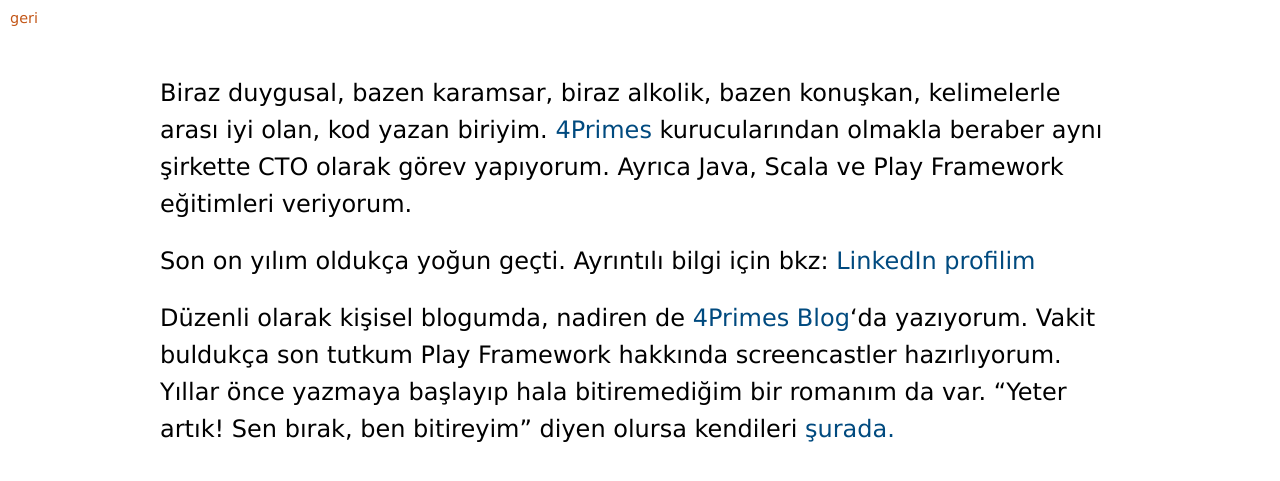
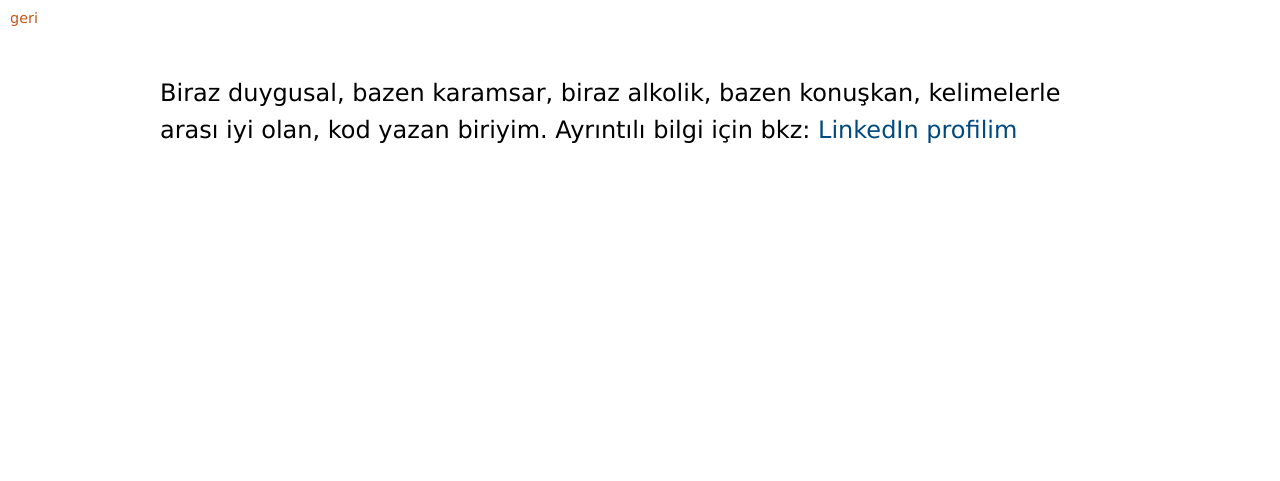
Before and after one commit to fehmicansaglam/fehmicansaglam.github.com, a Jekyll site: the page ben.html, which Jekyll copies as it is, in a window 1280 px wide. Shown: the top 481 px of the page. Built offline with Jekyll 4.4.1, drawn with Linux system fonts in a browser that asks for light colours.

Commit message:
Update about

```diff
--- a/ben.html
+++ b/ben.html
@@ -13,7 +13,5 @@
 </head>
 <a href="/" id="home">geri</a>
 <div id="content">
-  <p>Biraz duygusal, bazen karamsar, biraz alkolik, bazen konuşkan, kelimelerle arası iyi olan, kod yazan biriyim. <a href=//4primes.com>4Primes</a> kurucularından olmakla beraber aynı şirkette CTO olarak görev yapıyorum. Ayrıca Java, Scala ve Play Framework eğitimleri veriyorum.</p>
-  <p>Son on yılım oldukça yoğun geçti. Ayrıntılı bilgi için bkz: <a href="http://www.linkedin.com/pub/fehmi-can-sa%C4%9Flam/22/779/625">LinkedIn profilim</a></p>
-  <p>Düzenli olarak kişisel blogumda, nadiren de <a href=//blog.4primes.com>4Primes Blog</a>‘da yazıyorum. Vakit buldukça son tutkum Play Framework hakkında screencastler hazırlıyorum. Yıllar önce yazmaya başlayıp hala bitiremediğim bir romanım da var. “Yeter artık! Sen bırak, ben bitireyim” diyen olursa kendileri <a href=bensiz-ve-mutlu-kal-giris-bolumu/>şurada.</a></p>
+  <p>Biraz duygusal, bazen karamsar, biraz alkolik, bazen konuşkan, kelimelerle arası iyi olan, kod yazan biriyim. Ayrıntılı bilgi için bkz: <a href="https://www.linkedin.com/in/fehmicansaglam/">LinkedIn profilim</a></p>
 </div>
```
